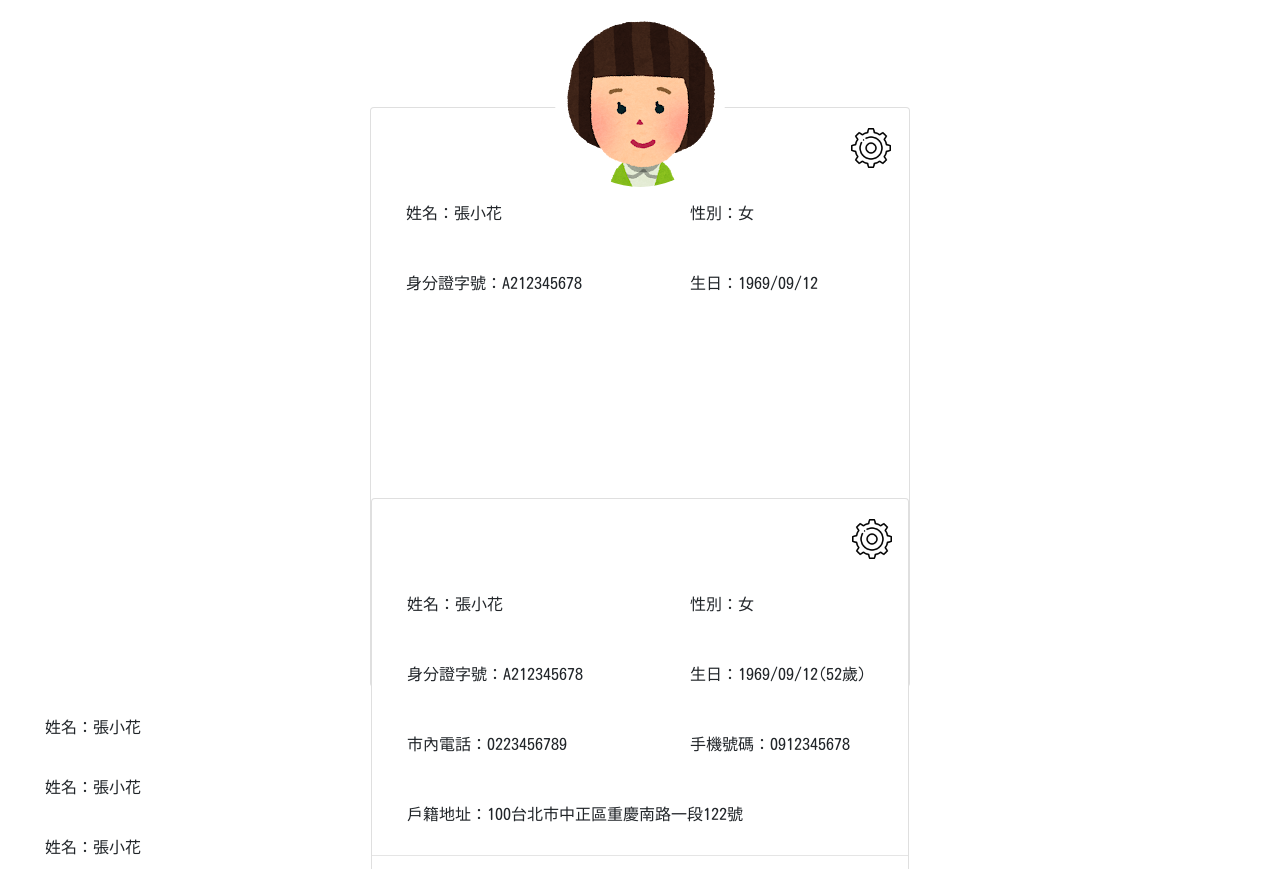
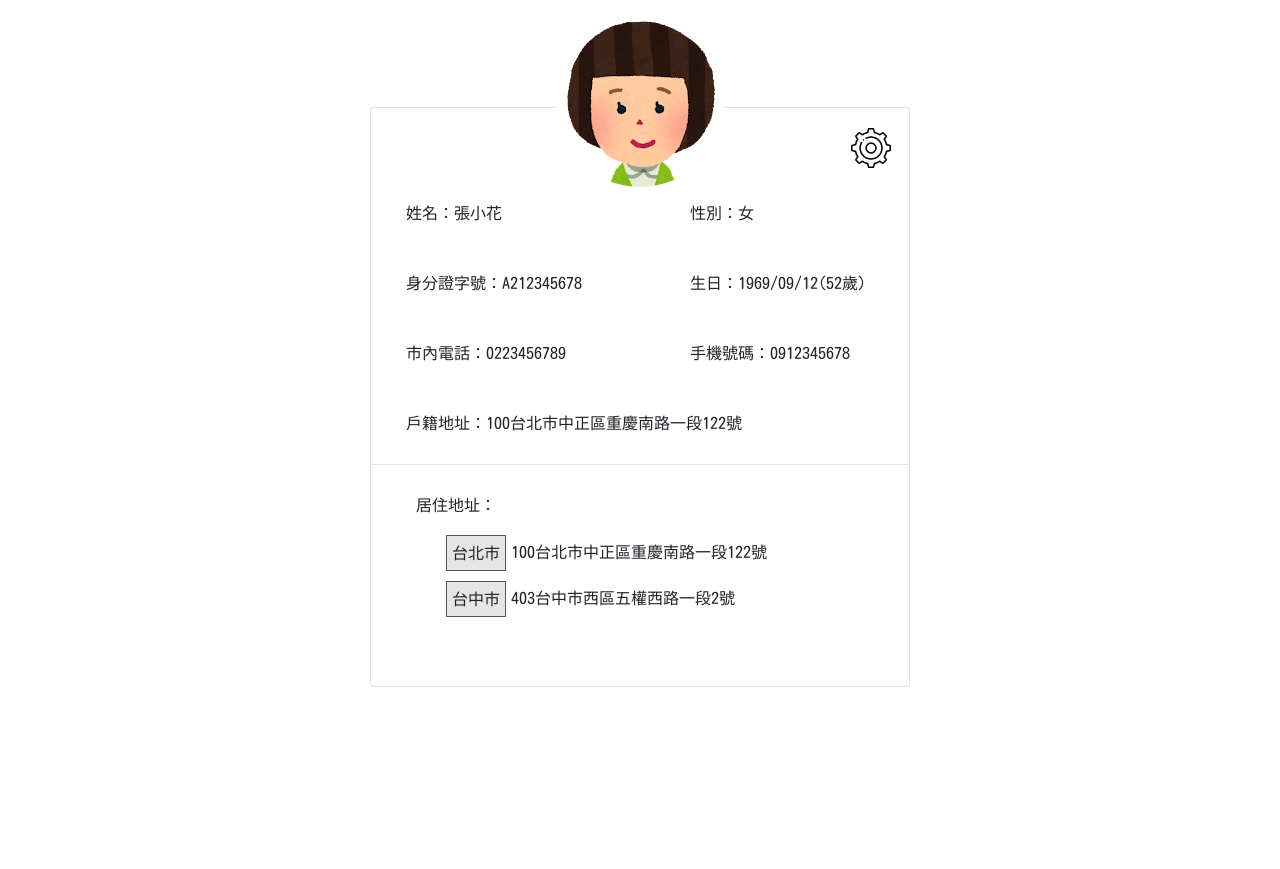
Before and after one commit to pooli0911/dscproject, a website: page profile.html in a window 1280 px wide. Shown: the part 83-952 px from the top of the page. After the commit the page ends 800 px from the top, so only its background shows below. Drawn offline with nearby package versions, Linux system fonts and the light colour scheme; no server answers.

Commit message:
處理了爆炸的排版OAO

```diff
--- a/profile.html
+++ b/profile.html
@@ -33,24 +33,8 @@
             <div class="p_content_flex d-flex justify-content-center flex-wrap">
                 <img src="./img/youngwoman.png" alt="boy" class="profile_img">
             </div>
-            <!-- <div class="a_line function_flex"></div> -->
-        </div>
-        <div class="p_content_flex d-flex justify-content-center flex-wrap">
-            <div class="card profile_card">
-                <div class="for-icon">
-                    <a href=""><img src="img/setting.png" alt=""></a>
-                </div>
-                <div class="detail">
-                    <div class="row">
-                        <li class="col">姓名：張小花</li>
-                        <li class="col">性別：女</li>
-                    </div>
-                    <div class="row">
-                        <li class="col">身分證字號：A212345678</li>
-                        <li class="col">生日：1969/09/12</li>
-                    </div>
-                    <!-- <div class="a_line function_flex"></div> -->
-                </div>
+
+
             <div class="p_content_flex d-flex justify-content-center flex-wrap">
                 <div class="card profile_card">
                     <div class="for-icon">
@@ -89,12 +73,7 @@
         </div>
     </div>
     </div>
-    <div class="detail">
-        <li>姓名：張小花</li>
-        <li>姓名：張小花</li>
-        <li>姓名：張小花</li>
-        <li>姓名：張小花</li>
-    </div>
+
     </div>
     <script src="https://code.jquery.com/jquery-3.3.1.min.js"></script>
     <script src="https://cdnjs.cloudflare.com/ajax/libs/popper.js/1.14.6/umd/popper.min.js"
```
Lines whose indentation alone changed are shown as unchanged.
